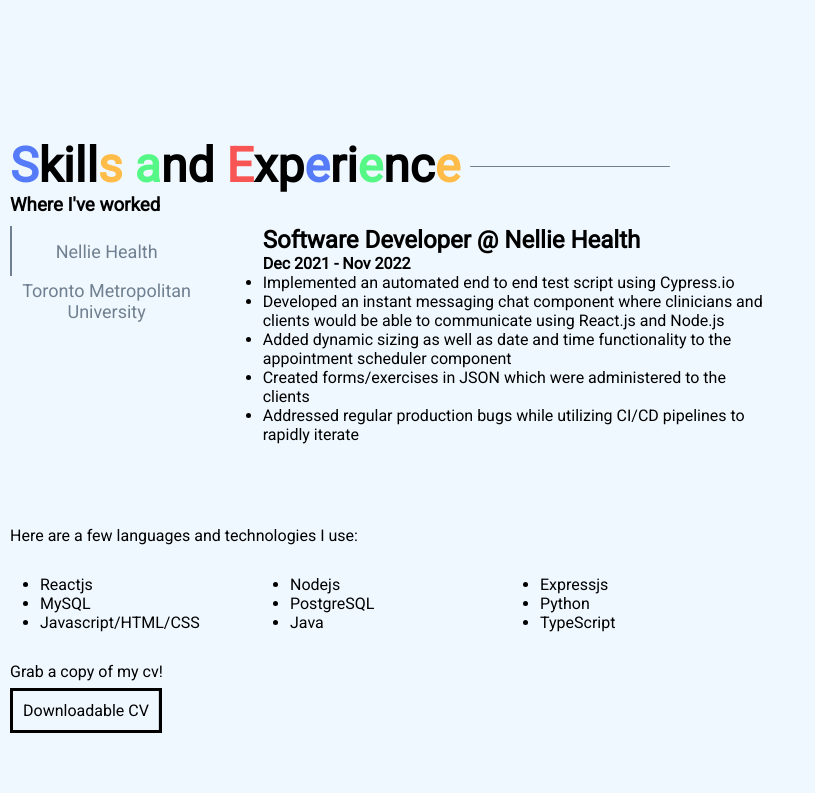
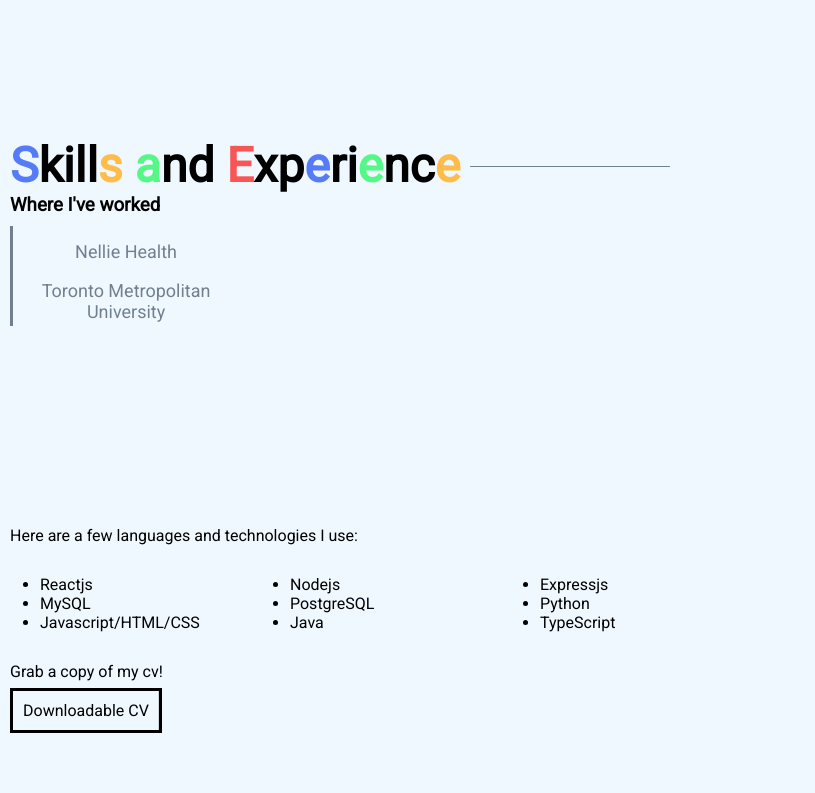
Before and after one commit to codehoover/personal_webpage, a Next.js app: page /main in a window 1280 px wide. Shown: the part 1413-2206 px from the top of the page, without its empty margins (0-815 px from the left). Built offline with nearby package versions, Linux system fonts and the light colour scheme.

Commit message:
working on resume list

```diff
--- /dev/null
+++ b/src/Work_description/Nellie.jsx
@@ -0,0 +1,20 @@
+import React from 'react'
+
+const Nellie = () => {
+  return (
+
+    <div className="testing_div">
+        <h2>Software Developer @ Nellie Health</h2>
+        <h4>Dec 2021 - Nov 2022</h4>
+        <ul>
+            <li> Implemented an automated end to end test script using Cypress.io</li>
+            <li> Developed an instant messaging chat component where clinicians and clients would be able to communicate using React.js and Node.js</li>
+            <li> Added dynamic sizing as well as date and time functionality to the appointment scheduler component</li>
+            <li> Created forms/exercises in JSON which were administered to the clients</li>
+            <li> Addressed regular production bugs while utilizing CI/CD pipelines to rapidly iterate</li>
+        </ul>
+    </div>
+  )
+}
+
+export default Nellie
--- /dev/null
+++ b/src/Work_description/Tmu.jsx
@@ -0,0 +1,15 @@
+import React from 'react'
+
+const Tmu = () => {
+  return (
+    <div className="testing_div">
+        <h2>Research Assistant @ Toronto Metropolitan University</h2>
+        <h4>June 2022 - Sep 2022</h4>
+        <ul>
+            <li>  Programmed a research study which would measure the correlation between hearing and the social wellbeing of individuals. Languages used were JavaScript, HTML, CSS, and PHP</li>
+         </ul>
+    </div>
+  )
+}
+
+export default Tmu
--- a/src/pages/main.js
+++ b/src/pages/main.js
@@ -1,8 +1,22 @@
 import Image from "next/image";
 import { useEffect, useState } from "react";
 import {useForm, ValidationError } from '@formspree/react';
+import Nellie from "@/Work_description/Nellie";
+import Tmu from "@/Work_description/tmu";
 
 export default function Main() {
+
+    const[nellieState, setNellie] = useState(false);
+    const[tmuState,setTmu] = useState(false);
+
+    const handleNellie = () =>{
+        setNellie(true);
+        setTmu(false);
+    }
+    const handleTMU = () =>{
+        setNellie(false);
+        setTmu(true);
+    }
 
     const [clicked, setClicked] = useState(false);
 
@@ -87,22 +101,6 @@
     const handleMouseOut = () =>{
         setIsHovering(false);
     }
-
-    function NellieDetails(){
-        return(
-            <div>
-                <h4>Software Developer @ Nellie Health</h4>
-                <ul>
-                    <li> Implemented an automated end to end test script using Cypress.io</li>
-                    <li> Developed an instant messaging chat component where clinicians and clients would be able to communicate using React.js and Node.js</li>
-                    <li> Added dynamic sizing as well as date and time functionality to the appointment scheduler component</li>
-                    <li> Created forms/exercises in JSON which were administered to the clients</li>
-                    <li> Addressed regular production bugs while utilizing CI/CD pipelines to rapidly iterate</li>
-                </ul>
-            </div>
-        );
-    }
-
 
 
 
@@ -217,25 +215,13 @@
                     <h1 className="subheadline"><span className="blue">S</span>kill<span className="yellow">s</span> <span className="green">a</span>nd <span className="red">E</span>xp<span className="blue">e</span>ri<span className="green">e</span>nc<span className="yellow">e</span></h1>
                     <h3>Where I've worked</h3>
                     <div className="timeline">
-                        <div className="highlight-styled"></div>
                         <div className="panel">
-                            <button className="tab-0">Nellie Health</button>
-                            <button className="tab-1">Toronto Metropolitan University</button>
+                            <button className="tab-0" onClick={handleNellie}>Nellie Health</button>
+                            <button className="tab-1"onClick={handleTMU}>Toronto Metropolitan University</button>
 
                         </div>
-
-
-                        <div className="testing_div">
-                            <h2>Software Developer @ Nellie Health</h2>
-                            <h4>Dec 2021 - Nov 2022</h4>
-                            <ul>
-                                <li> Implemented an automated end to end test script using Cypress.io</li>
-                                <li> Developed an instant messaging chat component where clinicians and clients would be able to communicate using React.js and Node.js</li>
-                                <li> Added dynamic sizing as well as date and time functionality to the appointment scheduler component</li>
-                                <li> Created forms/exercises in JSON which were administered to the clients</li>
-                                <li> Addressed regular production bugs while utilizing CI/CD pipelines to rapidly iterate</li>
-                            </ul>
-                        </div>
+                        {nellieState && <Nellie/>}
+                        {tmuState && <Tmu/>}
 
 
                     </div>
@@ -256,8 +242,8 @@
                     </div>
 
                     <div className="orbit-container">
-                        <div className="center-circle" onMouseOver={changeBackground} onMouseOut={changeBackground2}>
-                            <Image src="/code.svg" height={50} width={50} alt="code image"/>
+                        <div className="center-circle"  >
+                            <Image src="/code.svg" height={50} width={50} alt="code image" onMouseOver={changeBackground} onMouseOut={changeBackground2}/>
                         </div>
                         <div className="inner-orbit">
                             <span className="inner-orbit-circle"> <Image src="/reactjs-icon.svg" width={40} height={40}/></span>
--- a/src/styles/main.css
+++ b/src/styles/main.css
@@ -419,6 +419,7 @@
     background-color: transparent;
     color: slategray;
     border: none;
+    border-left: 3px solid slategray ;
     font-size: 18px;
     width: 90%;
     height: 50px;
@@ -427,12 +428,16 @@
 }
 .tab-0:hover{
     background-color: rgba(19, 192, 57, 0.1);
-    color: #ffbc48;
+    color: rgb(248, 85, 85);
+    border: none;
+    border-left: 3px solid rgb(85, 248, 134);
     transition: 0.5s;
     cursor: pointer;
 }
 .tab-0:focus{
-    color: #ffbc48;
+    color: rgb(248, 85, 85);
+    border: none;
+    border-left: 3px solid rgb(85, 248, 134);
 }
 
 .tab-1{
@@ -440,6 +445,7 @@
     background-color: transparent;
     color: slategray;
     border: none;
+    border-left: 3px solid slategray ;;
     font-size: 18px;
     width: 90%;
     height: 50px;
@@ -449,11 +455,15 @@
 .tab-1:hover{
     background-color: rgba(19, 192, 57, 0.1);
     color: #ffbc48;
+    border: none;
+    border-left: 3px solid rgb(85, 248, 134);
     transition: 0.5s;
     cursor: pointer;
 }
 .tab-1:focus{
     color: #ffbc48;
+    border: none;
+    border-left: 3px solid rgb(85, 248, 134);
 }
 
 .img1{
```
